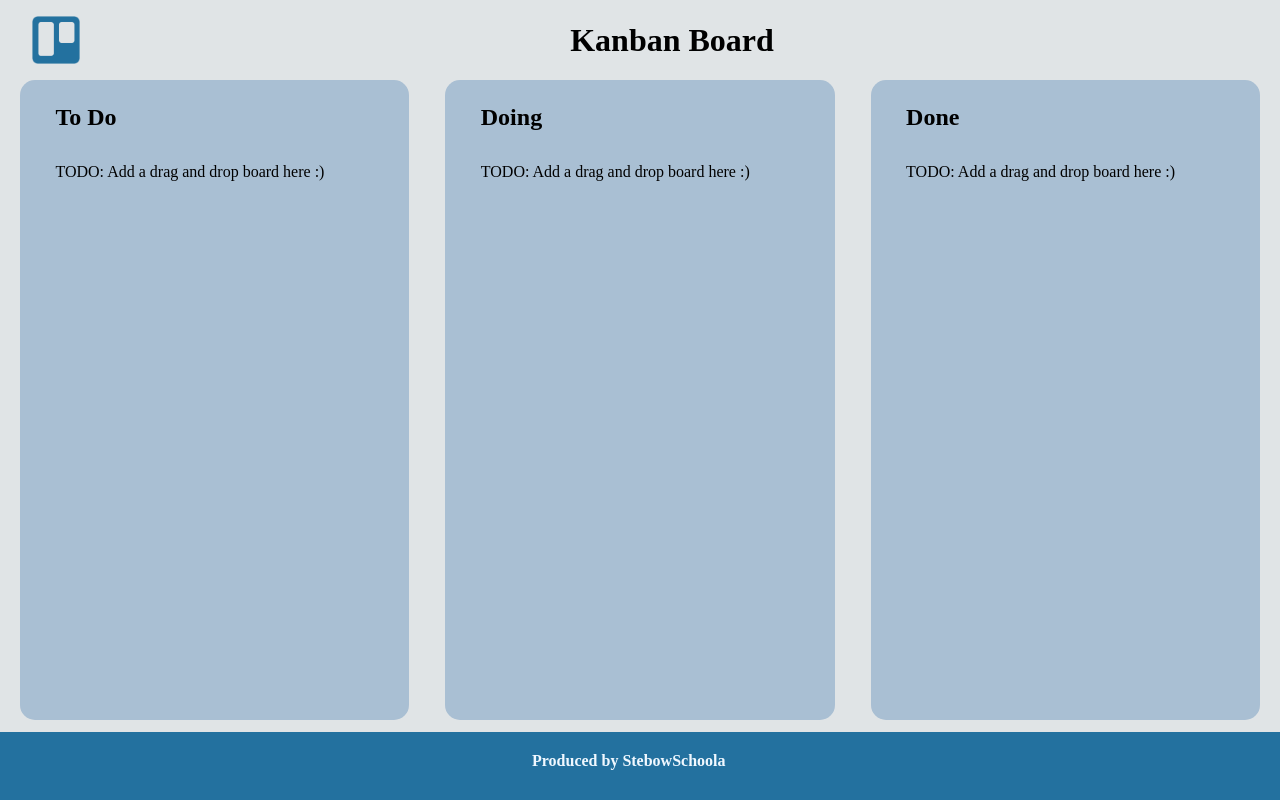
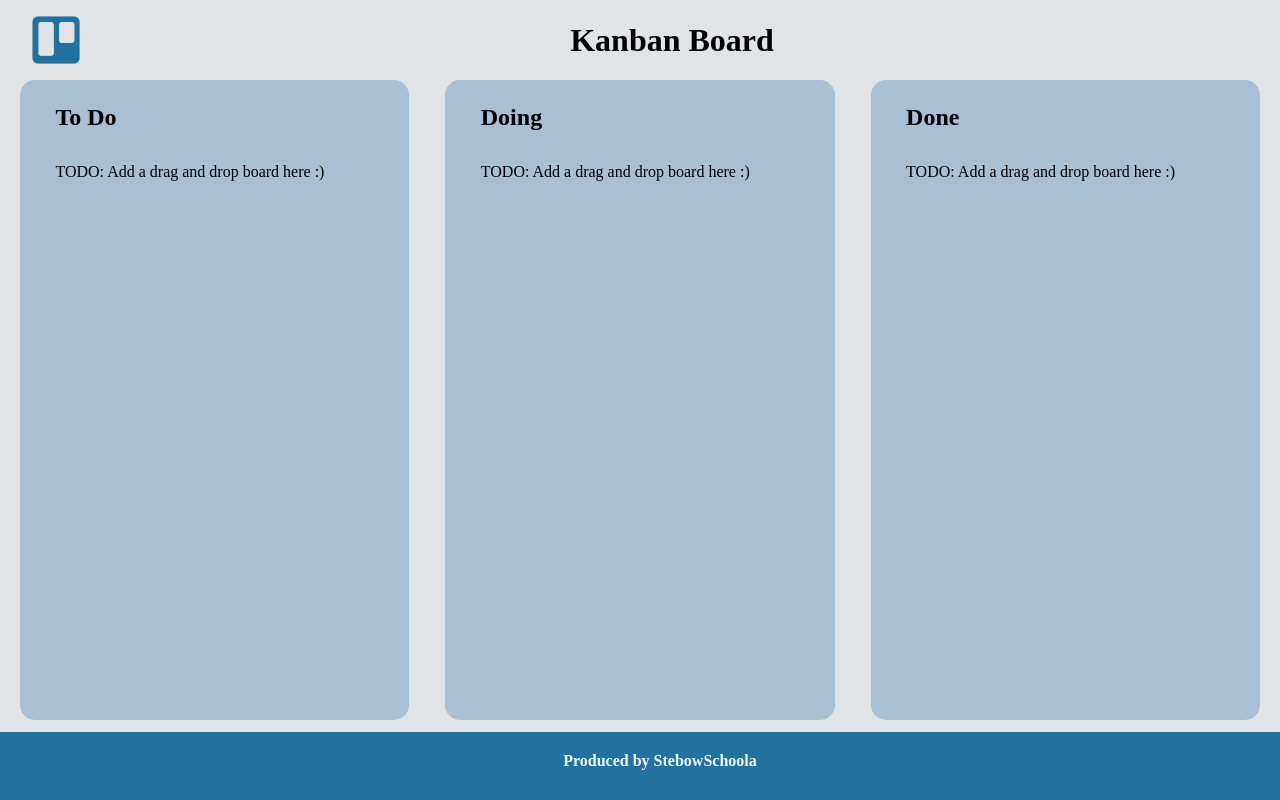
Before and after one commit to bschoola/kanban-board, an Angular app in the folder front/kanban-board/: page / in a window 1280 px wide. Built offline with nearby package versions, Linux system fonts and the light colour scheme.

Commit message:
feature: Align footer

```diff
--- a/front/kanban-board/src/app/footer/footer.component.css
+++ b/front/kanban-board/src/app/footer/footer.component.css
@@ -11,7 +11,7 @@ h3 {
     font-size: 1.0rem;
     background: rgb(35, 113, 159);
     color: aliceblue;
-    padding-left: 40%;
+    text-align: center;
 }
 
 footer p {
```
